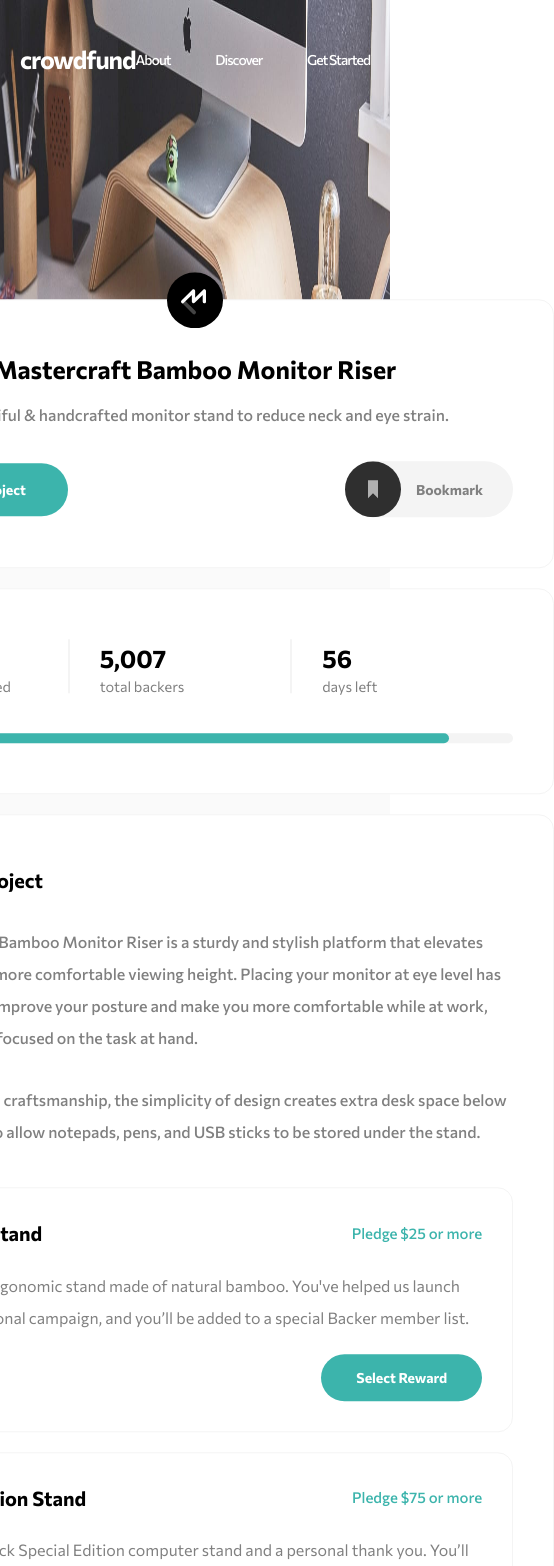
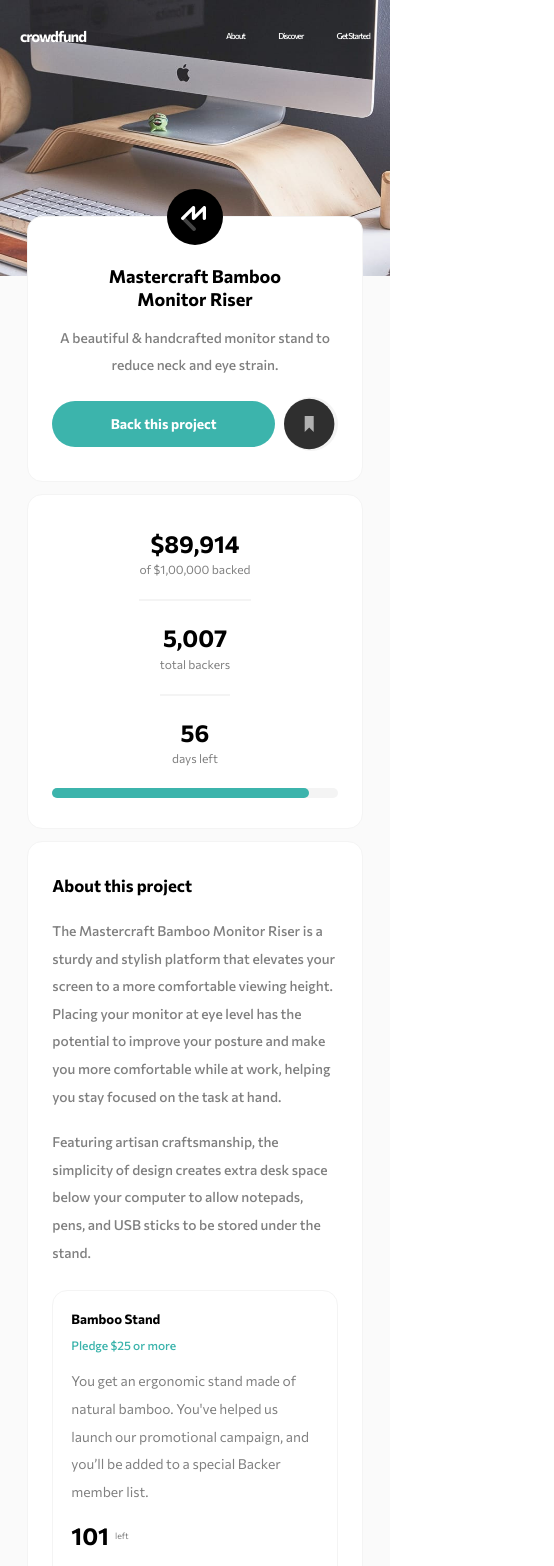
Before and after one commit to okcomputer93/crowdfunding-product-page, a React app: page / in a window 390 px wide. Shown: the top 1566 px of the page, 554 px wide, since content can reach past the window. Built offline with nearby package versions, Linux system fonts and the light colour scheme.

Commit message:
add small device responsive design for main page

```diff
--- a/src/components/Bookmarker.js
+++ b/src/components/Bookmarker.js
@@ -1,8 +1,8 @@
 import React, { useState } from 'react';
 import styled from 'styled-components';
+import { bpSmall } from '../styles/breakpoints';
 
 const StyledBookmark = styled.button`
-  /* width: 18rem; */
   padding-right: 3rem;
   background-color: var(--medium-gray);
   color: var(--dark-gray);
@@ -13,9 +13,20 @@
   justify-content: space-between;
   align-items: center;
 
+  @media only screen and (max-width: ${bpSmall}) {
+    padding-right: 0;
+  }
+
   .bookmark__icon {
+    width: 5.6rem;
+    height: 5.6rem;
     transition: all 0.5s ease-in;
     color: ${({ bookmarked }) => (bookmarked ? 'var(--dark-cyan) !important' : '#2f2f2f')};
+
+    @media only screen and (max-width: ${bpSmall}) {
+      width: 9rem;
+      height: 9rem;
+    }
   }
 
   .bookmark__symbol {
@@ -27,6 +38,11 @@
     transition: all 0.5s ease-in;
     padding-left: 1.5rem;
     color: ${({ bookmarked }) => (bookmarked ? 'var(--dark-cyan)' : '')};
+
+    @media only screen and (max-width: ${bpSmall}) {
+      display: none;
+      padding: 0;
+    }
   }
 
   &:hover > .bookmark__icon {
@@ -54,7 +70,11 @@
 
   return (
     <StyledBookmark bookmarked={bookmarked} onClick={toggleBookmark}>
-      <svg className="bookmark__icon" width="56" height="56" xmlns="http://www.w3.org/2000/svg">
+      <svg
+        className="bookmark__icon"
+        preserveAspectRatio="xMidYMid meet"
+        viewBox="0 -2 60 60"
+        xmlns="http://www.w3.org/2000/svg">
         <g fill="none" fillRule="evenodd">
           <circle fill="currentColor" cx="28" cy="28" r="28" />
           <path className="bookmark__symbol" fill="currentColor" d="M23 19v18l5-5.058L33 37V19z" />
--- a/src/components/Button.js
+++ b/src/components/Button.js
@@ -1,5 +1,6 @@
 import React from 'react';
 import styled from 'styled-components';
+import { bpSmall } from '../styles/breakpoints';
 
 const calculatePadding = size => {
   if (size === 'medium') {
@@ -32,9 +33,14 @@
   }
 `;
 
-const Button = ({ onClick, children, size, disabled = false, type = 'button' }) => {
+const Button = ({ onClick, children, size, disabled = false, type = 'button', className }) => {
   return (
-    <StyledButton disabled={disabled} size={size} onClick={onClick} type={type}>
+    <StyledButton
+      className={className}
+      disabled={disabled}
+      size={size}
+      onClick={onClick}
+      type={type}>
       {children}
     </StyledButton>
   );
--- a/src/components/sections/BackInformation.js
+++ b/src/components/sections/BackInformation.js
@@ -1,6 +1,7 @@
 import React from 'react';
 import styled from 'styled-components';
 import Card from '../Card';
+import { bpSmall } from '../../styles/breakpoints';
 
 const StyledContent = styled.div`
   width: 100%;
@@ -9,6 +10,10 @@
     display: flex;
     justify-content: space-between;
     align-items: center;
+
+    @media only screen and (max-width: ${bpSmall}) {
+      flex-direction: column;
+    }
   }
 `;
 
@@ -17,7 +22,29 @@
 
   &:not(:last-child) {
     border-right: var(--medium-gray) solid 2px;
+    border-bottom: none;
     margin-right: 3rem;
+
+    @media only screen and (max-width: ${bpSmall}) {
+      margin-right: 0;
+      margin-bottom: 3rem;
+      border-bottom: var(--medium-gray) solid 2px;
+      border-right: none;
+      padding-bottom: 4rem;
+    }
+  }
+
+  .back-information__number {
+    @media only screen and (max-width: ${bpSmall}) {
+      font-size: 4rem !important;
+      text-align: center;
+    }
+  }
+
+  .back-information__subtitle {
+    @media only screen and (max-width: ${bpSmall}) {
+      font-size: 2rem !important;
+    }
   }
 `;
 
@@ -55,16 +82,18 @@
       <StyledContent>
         <div className="back-information__data">
           <StyledSection>
-            <h2 className="title-primary">{`$${format(backed)}`}</h2>
-            <h5 className="text-tertiary--light">{`of $${format(goal)} backed`}</h5>
+            <h2 className="back-information__number title-primary">{`$${format(backed)}`}</h2>
+            <h5 className="back-information__subtitle text-tertiary--light">{`of $${format(
+              goal,
+            )} backed`}</h5>
           </StyledSection>
           <StyledSection>
-            <h2 className="title-primary">{format(totalBackers)}</h2>
-            <h5 className="text-tertiary--light">total backers</h5>
+            <h2 className="back-information__number title-primary">{format(totalBackers)}</h2>
+            <h5 className="back-information__subtitle text-tertiary--light">total backers</h5>
           </StyledSection>
           <StyledSection>
-            <h2 className="title-primary">{format(daysLeft)}</h2>
-            <h5 className="text-tertiary--light">days left</h5>
+            <h2 className="back-information__number title-primary">{format(daysLeft)}</h2>
+            <h5 className="back-information__subtitle text-tertiary--light">days left</h5>
           </StyledSection>
         </div>
         <StyledBar percentage={percentage} />
--- a/src/components/sections/Hero.js
+++ b/src/components/sections/Hero.js
@@ -3,6 +3,7 @@
 import Navigation from './Navigation';
 import heroDesktop from '../../assets/images/image-hero-desktop.jpg';
 import heroMobile from '../../assets/images/image-hero-mobile.jpg';
+import { bpSmall } from '../../styles/breakpoints';
 
 const StyledHero = styled.section`
   width: 100%;
@@ -10,6 +11,11 @@
   background-image: url(${heroDesktop});
   background-repeat: no-repeat;
   background-size: 100% 100%;
+
+  @media only screen and (max-width: ${bpSmall}) {
+    background-image: url(${heroMobile});
+    height: 46rem;
+  }
 `;
 
 const Hero = () => {
--- a/src/components/sections/Main.js
+++ b/src/components/sections/Main.js
@@ -5,6 +5,7 @@
 import About from './About';
 import BackModal from '../modal/BackModal';
 import CompletedPledgeModal from '../modal/CompletedPledgeModal';
+import { bpLargest, bpLarge, bpMedium, bpSmall } from '../../styles/breakpoints';
 
 const StyledSection = styled.section`
   background-color: var(--light-gray);
@@ -15,6 +16,10 @@
 
   .content {
     width: var(--width-base);
+
+    @media only screen and (max-width: ${bpSmall}) {
+      width: 86%;
+    }
   }
 `;
 
--- a/src/components/sections/Presentation.js
+++ b/src/components/sections/Presentation.js
@@ -4,6 +4,7 @@
 import Card from '../Card';
 import Bookmarker from '../Bookmarker';
 import logoMastercraft from '../../assets/images/logo-mastercraft.svg';
+import { bpSmall } from '../../styles/breakpoints';
 
 const StyledContent = styled.div`
   width: 100%;
@@ -19,8 +20,22 @@
     transform: translateY(-50%);
   }
 
+  .presentation__title {
+    @media only screen and (max-width: ${bpSmall}) {
+      margin-top: 3rem;
+      max-width: 30rem;
+      line-height: 1.3;
+      text-align: center !important;
+    }
+  }
+
   .presentation__description {
     margin-top: 1rem;
+
+    @media only screen and (max-width: ${bpSmall}) {
+      margin-top: 2rem;
+      text-align: center !important;
+    }
   }
 
   .presentation__cta {
@@ -29,6 +44,15 @@
     display: flex;
     justify-content: space-between;
     align-items: center;
+  }
+
+  .presentation__button {
+    @media only screen and (max-width: ${bpSmall}) {
+      width: 78%;
+      font-size: 2.3rem;
+      padding: 2.4rem 8rem;
+      text-align: center;
+    }
   }
 `;
 
@@ -39,10 +63,10 @@
     <Card border={'dark'}>
       <StyledContent>
         <img className="presentation__logo" src={logoMastercraft} alt="Check icon" />
-        <h1 className="title-primary">{product}</h1>
+        <h1 className="presentation__title title-primary">{product}</h1>
         <p className="presentation__description text-primary--normal">{description}</p>
         <div className="presentation__cta">
-          <Button size={'large'} onClick={onOpenModal}>
+          <Button className="presentation__button" size={'large'} onClick={onOpenModal}>
             Back this project
           </Button>
           <Bookmarker isBookmarked={bookmarked}></Bookmarker>
--- a/src/components/sections/Reward.js
+++ b/src/components/sections/Reward.js
@@ -2,20 +2,35 @@
 import styled from 'styled-components';
 import Card from '../Card';
 import Button from '../Button';
+import { bpSmall } from '../../styles/breakpoints';
 
 const StyledHeader = styled.header`
   display: flex;
   justify-content: space-between;
   align-items: center;
 
+  @media only screen and (max-width: ${bpSmall}) {
+    flex-direction: column;
+    align-items: flex-start;
+  }
+
   .header__title {
     color: ${({ disabled }) => (disabled ? 'var(--dark-gray)' : 'var(--black)')} !important;
+
+    @media only screen and (max-width: ${bpSmall}) {
+      font-size: 2.2rem !important;
+      margin-bottom: 1rem;
+    }
   }
 
   .header__pledge {
     font-size: 1.5rem;
     font-weight: 500;
     color: ${({ disabled }) => (disabled ? 'var(--light-cyan)' : 'var(--moderate-cyan)')};
+
+    @media only screen and (max-width: ${bpSmall}) {
+      font-size: 2rem;
+    }
   }
 `;
 
@@ -32,19 +47,40 @@
   justify-content: space-between;
   align-items: center;
 
+  @media only screen and (max-width: ${bpSmall}) {
+    flex-direction: column;
+    align-items: flex-start;
+  }
+
   .footer__left {
     display: flex;
     justify-content: center;
     align-items: center;
+
+    @media only screen and (max-width: ${bpSmall}) {
+      margin-bottom: 2rem;
+    }
   }
 
   .footer__left-number {
     color: ${({ disabled }) => (disabled ? 'var(--dark-gray)' : 'var(--black)')} !important;
+
+    @media only screen and (max-width: ${bpSmall}) {
+      font-size: 4rem !important;
+    }
   }
 
   .footer__left-desc {
     margin-left: 1rem;
     color: ${({ disabled }) => (disabled ? 'var(--moderate-gray)' : 'var(--dark-gray)')} !important;
+  }
+
+  .footer__button {
+    @media only screen and (max-width: ${bpSmall}) {
+      font-size: 2rem !important;
+      width: 65%;
+      padding: 2.4rem 3.5rem;
+    }
   }
 `;
 
@@ -71,7 +107,7 @@
           <h5 className="footer__left-number title-primary">{left}</h5>
           <span className="footer__left-desc text-tertiary--light">left</span>
         </div>
-        <Button size={'medium'} disabled={!stock} onClick={openModal}>
+        <Button size={'medium'} className="footer__button" disabled={!stock} onClick={openModal}>
           {stock ? 'Select Reward' : 'Out of Stock'}
         </Button>
       </StyledFooter>
--- a/src/styles/GlobalStyle.js
+++ b/src/styles/GlobalStyle.js
@@ -1,6 +1,7 @@
 import { createGlobalStyle } from 'styled-components';
 import fonts from './fonts';
 import variables from './variables';
+import { bpLargest, bpLarge, bpMedium, bpSmall } from './breakpoints';
 
 const GlobalStyle = createGlobalStyle`
 	${fonts};
@@ -16,7 +17,24 @@
 
 	html {
 		box-sizing: border-box;
-		font-size: 62.3%;
+		font-size: 62.5%;
+
+		@media only screen and (max-width: ${bpLargest}) {
+			font-size: 56.25%;
+		}
+
+		@media only screen and (max-width: ${bpLarge}) {
+			font-size: 50%;
+		}
+
+		@media only screen and (max-width: ${bpMedium}) {
+			font-size: 43.75%;
+		}
+
+		@media only screen and (max-width: ${bpSmall}) {
+			font-size: 37.5%;
+		}
+
 	}
 
 	body {
@@ -57,6 +75,10 @@
     	font-weight: 400;
     	line-height: 2;
     	color: var(--dark-gray);
+
+		@media only screen and (max-width: ${bpSmall}) {
+			font-size: 2.3rem;
+		}
 	}
 
 	.text-primary--normal {
@@ -64,6 +86,10 @@
     	font-weight: 500;
     	line-height: 2;
     	color: var(--dark-gray);
+
+		@media only screen and (max-width: ${bpSmall}) {
+			font-size: 2.3rem;
+		}
 	}
 
 	.text-secondary--normal {
@@ -84,12 +110,20 @@
 		font-size: 2.5rem;
 		font-weight: 700;
 		color: var(--black);
+
+		@media only screen and (max-width: ${bpSmall}) {
+			font-size: 3rem;
+		}
 	}
 
 	.title-secondary {
 		font-size: 2rem;
 		font-weight: 700;
 		color: var(--black);
+
+		@media only screen and (max-width: ${bpSmall}) {
+			font-size: 2.8rem;
+		}
 	}
 
 	.title-tertiary {
--- /dev/null
+++ b/src/styles/breakpoints.js
@@ -0,0 +1,4 @@
+export const bpLargest = '75em';
+export const bpLarge = '62.5em';
+export const bpMedium = '50em';
+export const bpSmall = '37.5em';
```
